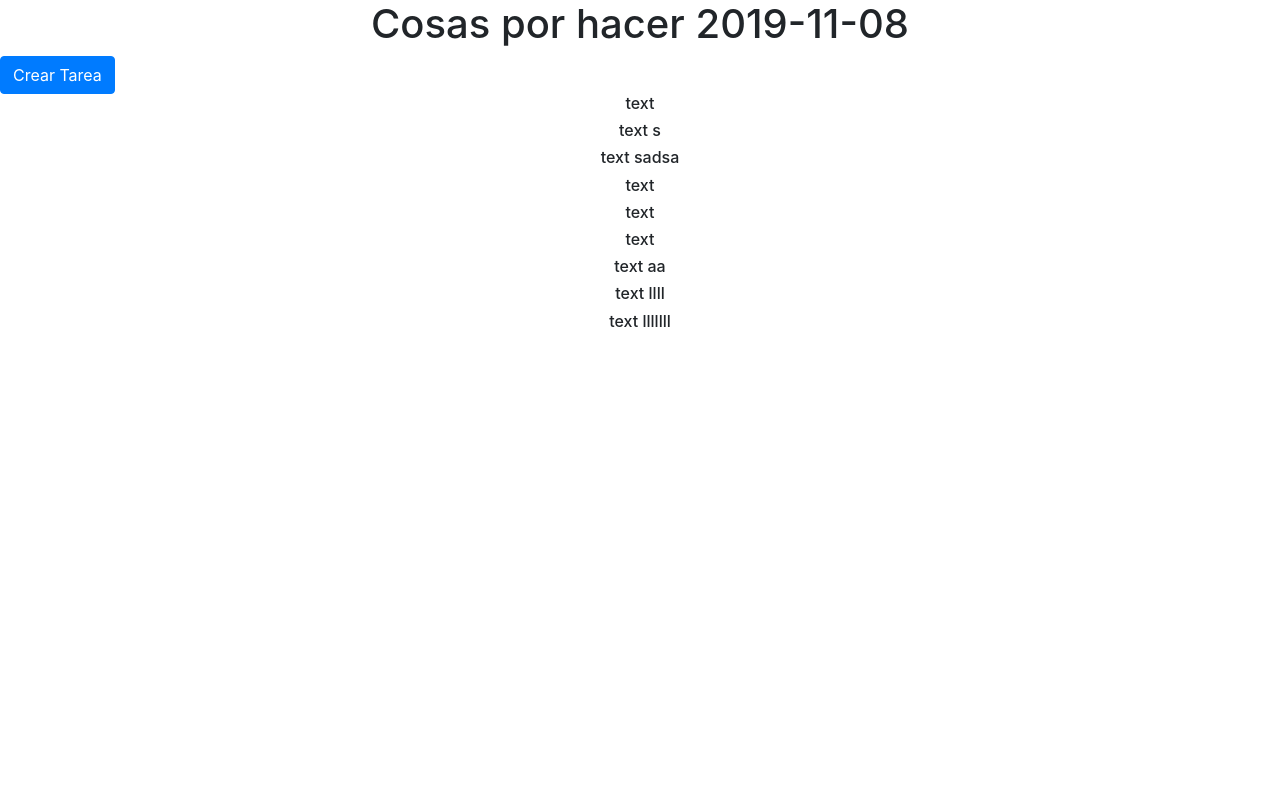
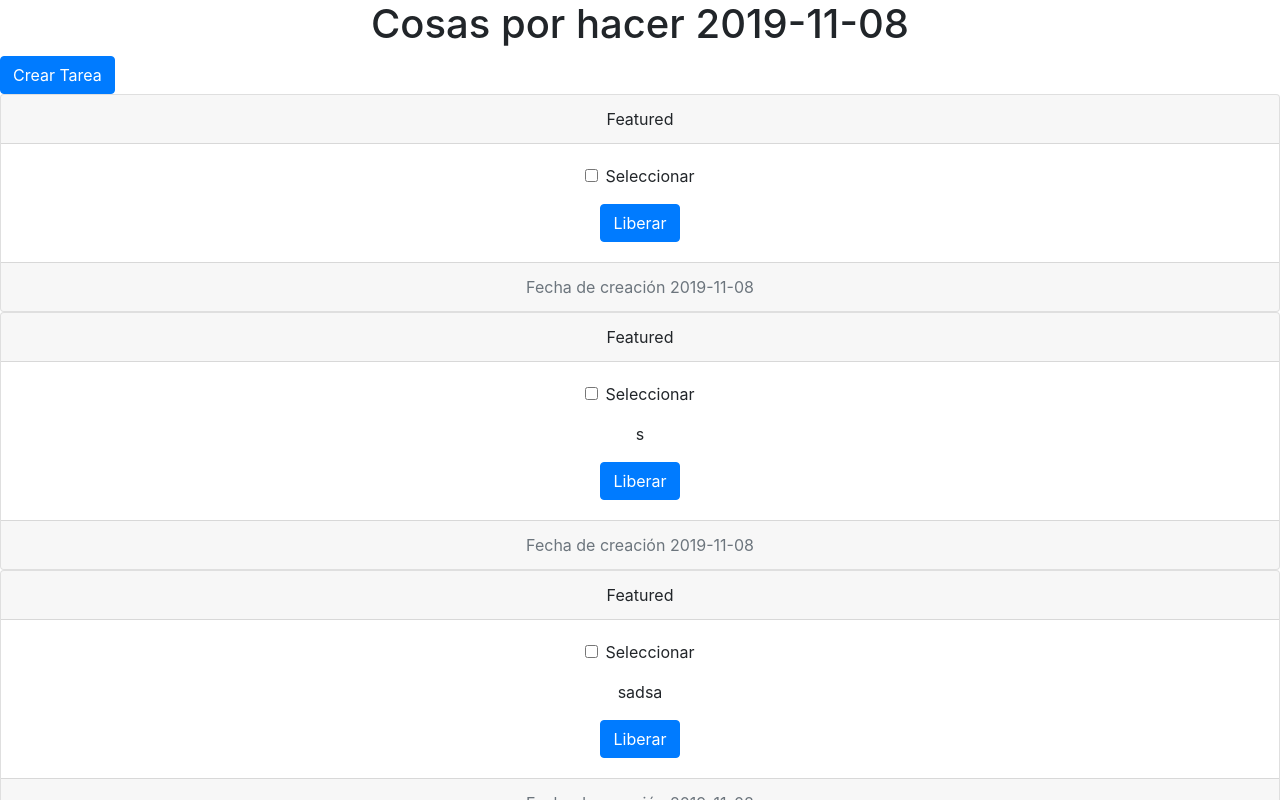
Before and after one commit to Cloiw/gp-test, a React (Create React App) app: page / in a window 1280 px wide. Shown: the top 800 px of the page. Built offline with nearby package versions, Linux system fonts and the light colour scheme; data requests are answered from the project's data file.

Commit message:
creando card para tareas

```diff
--- a/src/components/ContentView/index.jsx
+++ b/src/components/ContentView/index.jsx
@@ -2,7 +2,7 @@ import React from 'react';
 import { Provider, connect } from 'react-redux';
 import store from '../../store';
 import CreateTask from '../CreateTask';
-import TaskContainer from '../TaskContainer';
+import TaskCard from '../TaskCard';
 import { getTasks } from '../../store/actions/tasks_action';
 
 class ContentView extends React.Component {
@@ -20,7 +20,7 @@ class ContentView extends React.Component {
           <h1>Cosas por hacer  {new Date().toISOString().split('T')[0]}</h1>
         <CreateTask/>
         {tasksData.tasks.map(e => {
-           return <TaskContainer text={e.text}/>
+           return <TaskCard key={e.id} text={e.text} creationDate={e.creation_date} expirationDate={e.expiration_date} status={e.status}/>
         })}
         </div>
       </Provider>
--- /dev/null
+++ b/src/components/TaskCard/index.js
@@ -0,0 +1,23 @@
+import React from 'react';
+import { Card, Button, Form, Row, Col } from 'react-bootstrap';
+
+const TaskCard = (props) => {
+  const { creationDate, expirationDate, text, status, id } = props
+  return (
+    <Card className="text-center">
+  <Card.Header>Featured</Card.Header>
+  <Card.Body>
+    <Form.Group controlId={id}>
+      <Form.Check type="checkbox" label="Seleccionar" />
+    </Form.Group>
+    <Card.Text>
+      {text}
+    </Card.Text>
+    <Button variant="primary">Liberar</Button>
+  </Card.Body>
+  <Card.Footer className="text-muted">Fecha de creación {creationDate}</Card.Footer>
+</Card>
+  )
+}
+
+export default TaskCard;
--- a/src/components/TaskContainer/index.js
+++ /dev/null
@@ -1,11 +0,0 @@
-import React from 'react';
-
-const TaskContainer = (props) => {
-  return (
-  <div>
-    <h6>text {props.text}</h6>
-  </div>
-  )
-}
-
-export default TaskContainer;
```
